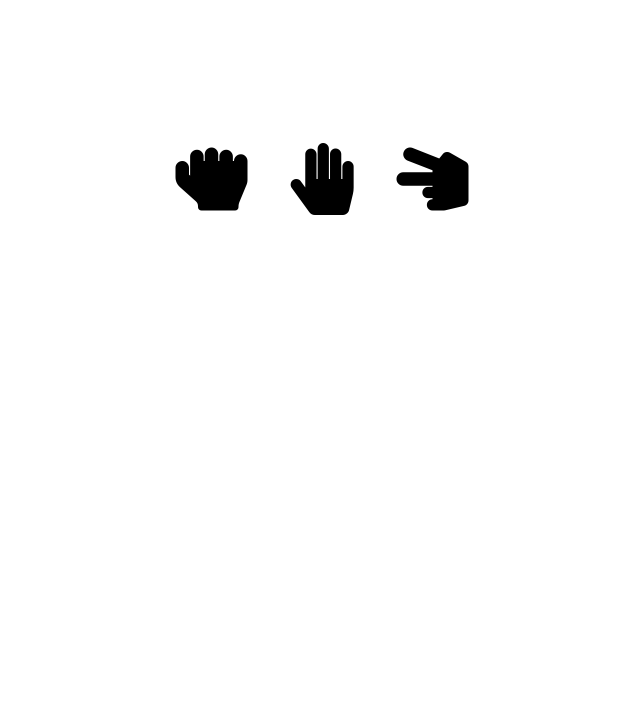
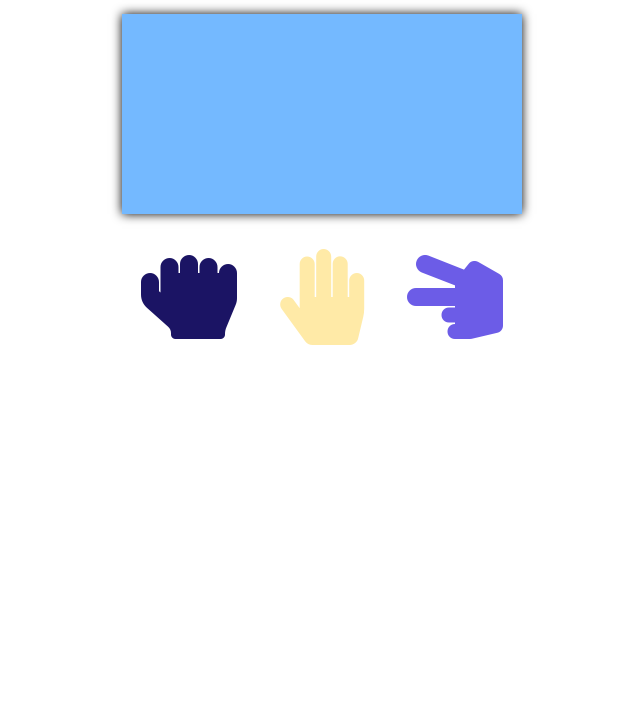
Before and after one commit to grzegorz-jodlowski/javascript-prework, a website: page index.html in a window 1280 px wide. Shown: the part 83-800 px from the top of the page, without its empty margins (318-958 px from the left). Drawn offline with Linux system fonts and the light colour scheme.

Commit message:
Add icons, colors and header
Added more CSS style to icons, message box and header

```diff
--- a/index.html
+++ b/index.html
@@ -9,7 +9,10 @@
 </head>
 <body>
 	<div class="container">
-		<div class="message-box" id="messages"></div>
+		<h1>Zagraj w Kamień Papier Nożyczki!</h1>
+		<div class="message-box">
+			<div id="messages"></div>
+		</div>
 		<div class="button-box" id="buttons">
 			<a id="play-rock"><i class="fas fa-hand-rock"></i></a>
 			<a id="play-paper"><i class="fas fa-hand-paper"></i></a>
--- a/js/script.js
+++ b/js/script.js
@@ -27,7 +27,7 @@ function playGame(argPlayerMove) {
         } else if (argComputerMove == 'papier' && argPlayerMove == 'kamień') {
             printMessage('Taaaaak! wygrałem!');
         } else if (argComputerMove == 'nożyce' && argPlayerMove == 'kamień') {
-            printMessage('Oszukujesz? to niemożliwe... wygrałeś :(');
+            printMessage('Oszukujesz? niemożliwe... wygrałeś!');
         } else if (argComputerMove == 'nożyce' && argPlayerMove == 'papier') {
             printMessage('Ołłłł jeee, jestem lepszy! :)');
         } else if (argComputerMove == argPlayerMove) {
--- a/sass/style.scss
+++ b/sass/style.scss
@@ -1,6 +1,7 @@
 /*Global*/
 
-*,*::before,
+*,
+*::before,
 *::after {
   box-sizing: border-box;
 }
@@ -9,7 +10,8 @@ body {
   margin: 0;
   font-size: 16px;
   line-height: 1.7;
-  font-family: 'Lato', sans-serif;
+  font-family: "Lato", sans-serif;
+  background: white;
   color: black;
 }
 
@@ -24,17 +26,42 @@ body {
 }
 
 .message-box {
-    min-height: 200px;
-    max-width: 400px;
-
-
+  height: 200px;
+  width: 400px;
+  background: #74b9ff;
+  box-shadow: 0 0 10px;
+  display: flex;
+  justify-content: center;
+  align-items: center;
+  div {
+    font-size: 24px;
+  }
 }
 
 .button-box {
-    min-height: 200px;
-    max-width: 400px;
-    a {
-        font-size: 72px;
-        margin: 20px;
-    }
+  min-height: 200px;
+  max-width: 600px;
+  a {
+    font-size: 96px;
+    margin: 20px;
+  }
 }
+
+.fas {
+  transition: all 0.5s;
+  &:hover {
+    transform: scale(1.4);
+  }
+}
+
+#play-rock {
+  color: #1b1464;
+}
+
+#play-scissors {
+  color: #6c5ce7;
+}
+
+#play-paper {
+  color: #ffeaa7;
+}
```
Also changed, not shown: css/style.css, 1 other file.
